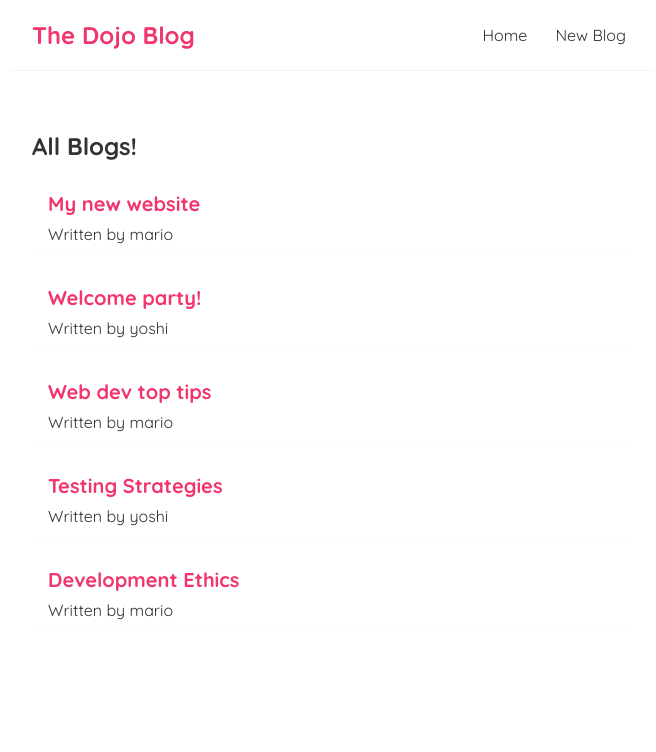
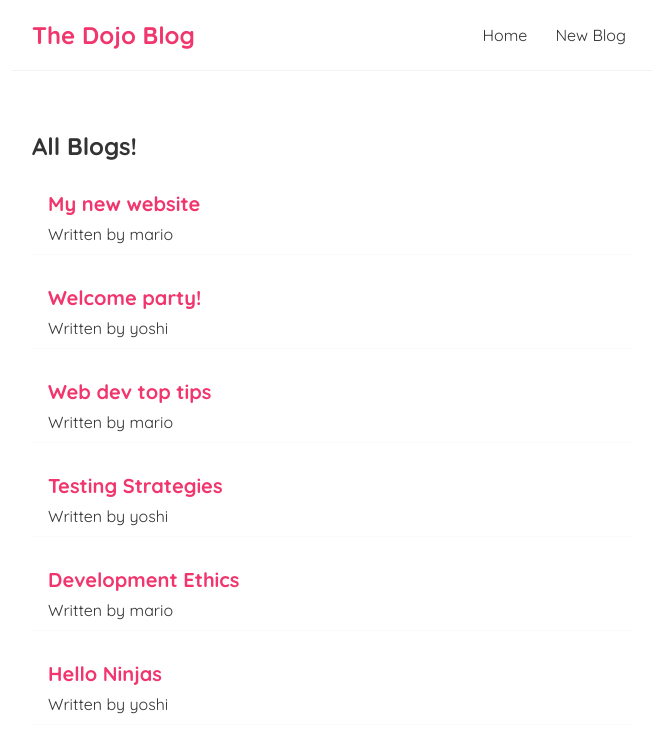
Before and after one commit to ankit22july/react-hands-on, a React (Create React App) app: page / in a window 1280 px wide. Shown: the top 752 px of the page, without its empty margins (308-964 px from the left). Built offline with nearby package versions, Linux system fonts and the light colour scheme; data requests are answered from the project's data file; the HTML template or start-up script is replaced by a standard one.

Commit message:
useHistory redirects demo

```diff
--- a/data/db.json
+++ b/data/db.json
@@ -29,6 +29,12 @@
       "body": "Think before you code",
       "author": "mario",
       "id": 5
+    },
+    {
+      "title": "Hello Ninjas",
+      "body": "Loren Inakjfdbajsdhfvakdjfha.kwdfhsdfasd",
+      "author": "yoshi",
+      "id": 11
     }
   ]
 }
--- a/src/BlogDetails.js
+++ b/src/BlogDetails.js
@@ -1,9 +1,18 @@
 import { useParams } from "react-router-dom";
 import useFetch from "./useFetch";
+import { useHistory } from "react-router-dom";
 
 const BlogDetails = () => {
     const { id } = useParams();
     const {data: blog, isPending, error}  = useFetch(`http://localhost:8000/blogs/${id}`);
+    const history = useHistory();
+    const handleClick = () => {
+        fetch(`http://localhost:8000/blogs/${id}`, {
+            method: 'DELETE'
+        }).then(() => {
+            history.push('/')
+        })
+    };
     return (
         <div className="blog-details">
             { isPending &&
@@ -19,6 +28,7 @@
                     <div>
                         {blog.body}
                     </div>
+                    <button onClick={handleClick}>Delete</button>
                 </article>
             }
         </div>
--- a/src/Create.js
+++ b/src/Create.js
@@ -1,10 +1,14 @@
 import { useState } from "react";
+import { useHistory } from "react-router-dom";
 
 const Create = () => {
     const [title, setTitle] = useState("");
     const [body, setBody] = useState("");
     const [author, setAuthor] = useState("");
     const [isPending, setIsPending] = useState(false);
+
+    const history = useHistory();
+
     const handleSubmit = (event) => {
         event.preventDefault();
         const blog = {title, body, author};
@@ -18,7 +22,8 @@
         }).then(() => {
             console.log("New Blog Added");
             setIsPending(false);
-        })
+            history.push('/');
+        });
     };
     return (
         <div className="create">
```
